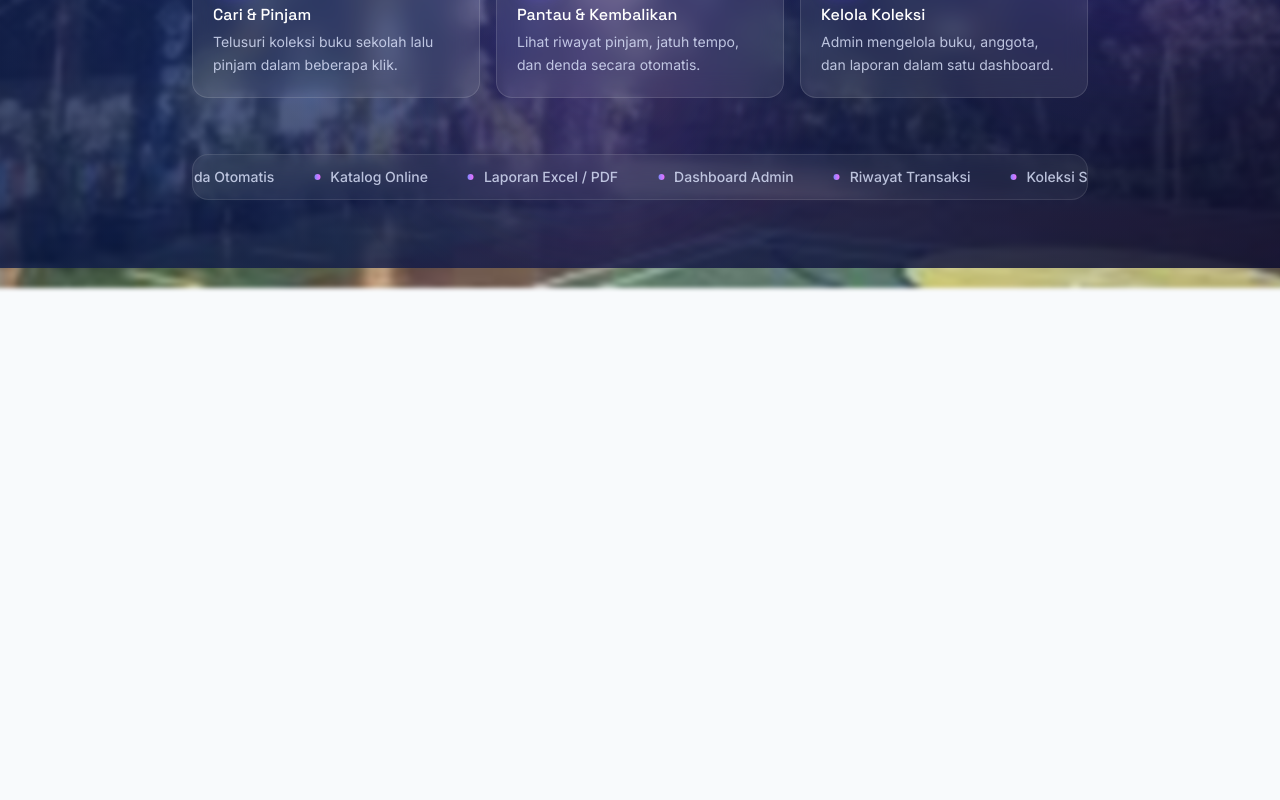
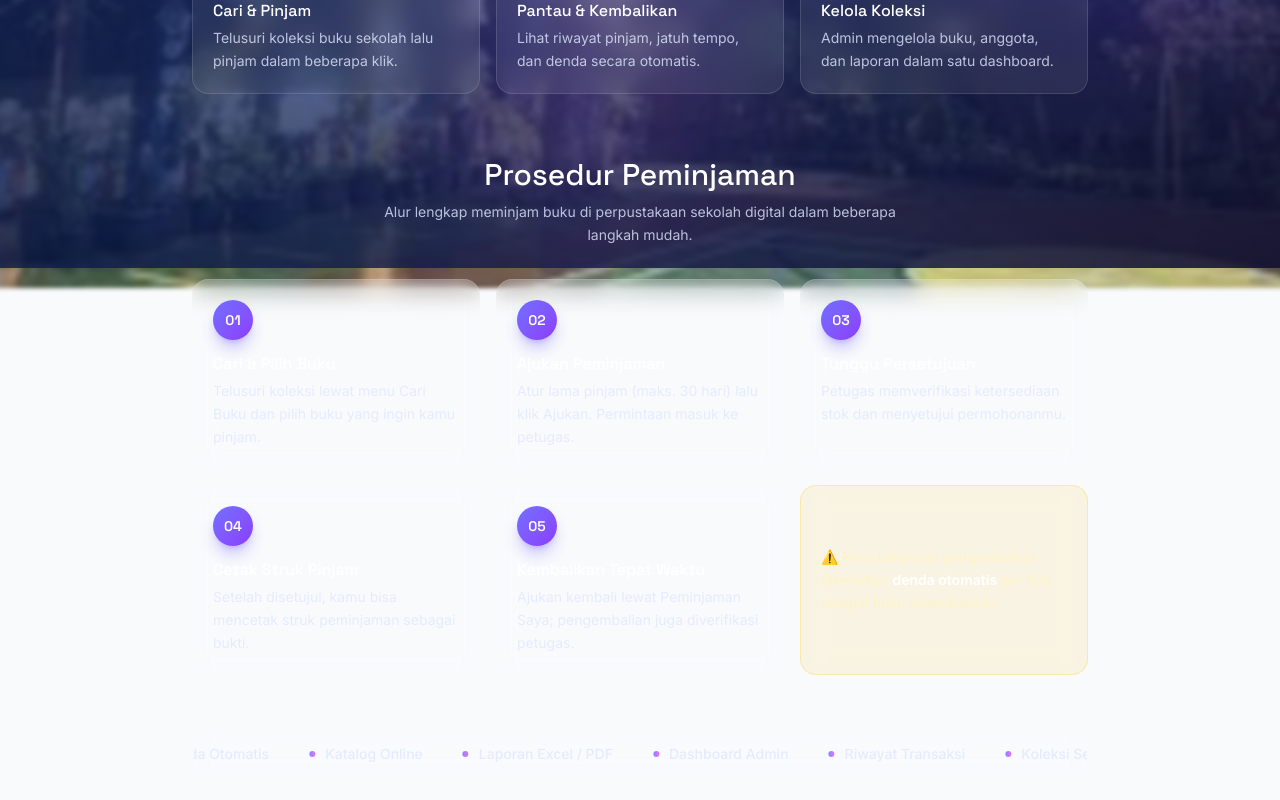
Before and after one commit to Xzrii1/jajalke, a Next.js app: page / in a window 1280 px wide. Shown: the part 532-1332 px from the top of the page. Before the commit the page ends 800 px from the top, so only its background shows below. Built offline with nearby package versions, Linux system fonts and the light colour scheme; no server answers.

Commit message:
feat: tambah prosedur peminjaman di beranda

```diff
--- a/src/app/page.tsx
+++ b/src/app/page.tsx
@@ -71,6 +71,59 @@ const marqueeItems = [
   "Koleksi Sekolah",
   "Grafik & Statistik",
 ];
+
+const prosedur = [
+  {
+    step: "01",
+    title: "Cari & Pilih Buku",
+    desc: "Telusuri koleksi lewat menu Cari Buku dan pilih buku yang ingin kamu pinjam.",
+  },
+  {
+    step: "02",
+    title: "Ajukan Peminjaman",
+    desc: "Atur lama pinjam (maks. 30 hari) lalu klik Ajukan. Permintaan masuk ke petugas.",
+  },
+  {
+    step: "03",
+    title: "Tunggu Persetujuan",
+    desc: "Petugas memverifikasi ketersediaan stok dan menyetujui permohonanmu.",
+  },
+  {
+    step: "04",
+    title: "Cetak Struk Pinjam",
+    desc: "Setelah disetujui, kamu bisa mencetak struk peminjaman sebagai bukti.",
+  },
+  {
+    step: "05",
+    title: "Kembalikan Tepat Waktu",
+    desc: "Ajukan kembali lewat Peminjaman Saya; pengembalian juga diverifikasi petugas.",
+  },
+];
+
+function ProsedurStep({
+  step,
+  title,
+  desc,
+  delay,
+}: {
+  step: string;
+  title: string;
+  desc: string;
+  delay: string;
+}) {
+  return (
+    <div
+      style={{ animationDelay: delay }}
+      className="anim-rise card-lift group rounded-2xl border border-white/12 bg-white/8 p-5 text-left backdrop-blur-md"
+    >
+      <span className="flex h-10 w-10 items-center justify-center rounded-full bg-gradient-to-br from-indigo-500/90 to-violet-600/90 font-display text-sm font-semibold text-white shadow-lg shadow-indigo-600/30 transition-transform duration-300 group-hover:scale-110">
+        {step}
+      </span>
+      <h3 className="mt-3 font-display text-base font-medium text-white">{title}</h3>
+      <p className="mt-1 text-sm leading-relaxed text-indigo-100/80">{desc}</p>
+    </div>
+  );
+}
 
 export default async function Home() {
   const session = await getSession();
@@ -162,6 +215,43 @@ export default async function Home() {
         ))}
       </div>
 
+      {/* Prosedur pinjam */}
+      <section
+        style={{ animationDelay: "620ms" }}
+        className="relative mx-auto mt-16 w-full max-w-4xl"
+      >
+        <div className="anim-rise text-center">
+          <h2 className="font-display text-2xl font-medium text-white sm:text-3xl">
+            Prosedur Peminjaman
+          </h2>
+          <p className="mx-auto mt-2 max-w-lg text-sm leading-relaxed text-indigo-100/80">
+            Alur lengkap meminjam buku di perpustakaan sekolah digital dalam
+            beberapa langkah mudah.
+          </p>
+        </div>
+        <div className="mt-8 grid grid-cols-1 gap-4 sm:grid-cols-2 lg:grid-cols-3">
+          {prosedur.map((p, i) => (
+            <ProsedurStep
+              key={p.title}
+              step={p.step}
+              title={p.title}
+              desc={p.desc}
+              delay={`${680 + i * 90}ms`}
+            />
+          ))}
+          <div
+            style={{ animationDelay: "1120ms" }}
+            className="anim-rise flex flex-col justify-center rounded-2xl border border-amber-300/30 bg-amber-400/10 p-5 text-left backdrop-blur-md"
+          >
+            <p className="text-sm leading-relaxed text-amber-100">
+              ⚠️ Keterlambatan pengembalian dikenakan{" "}
+              <b className="font-semibold text-white">denda otomatis</b> per
+              hari sampai buku dikembalikan.
+            </p>
+          </div>
+        </div>
+      </section>
+
       {/* Ribbon berjalan */}
       <div
         style={{ animationDelay: "700ms" }}
```
